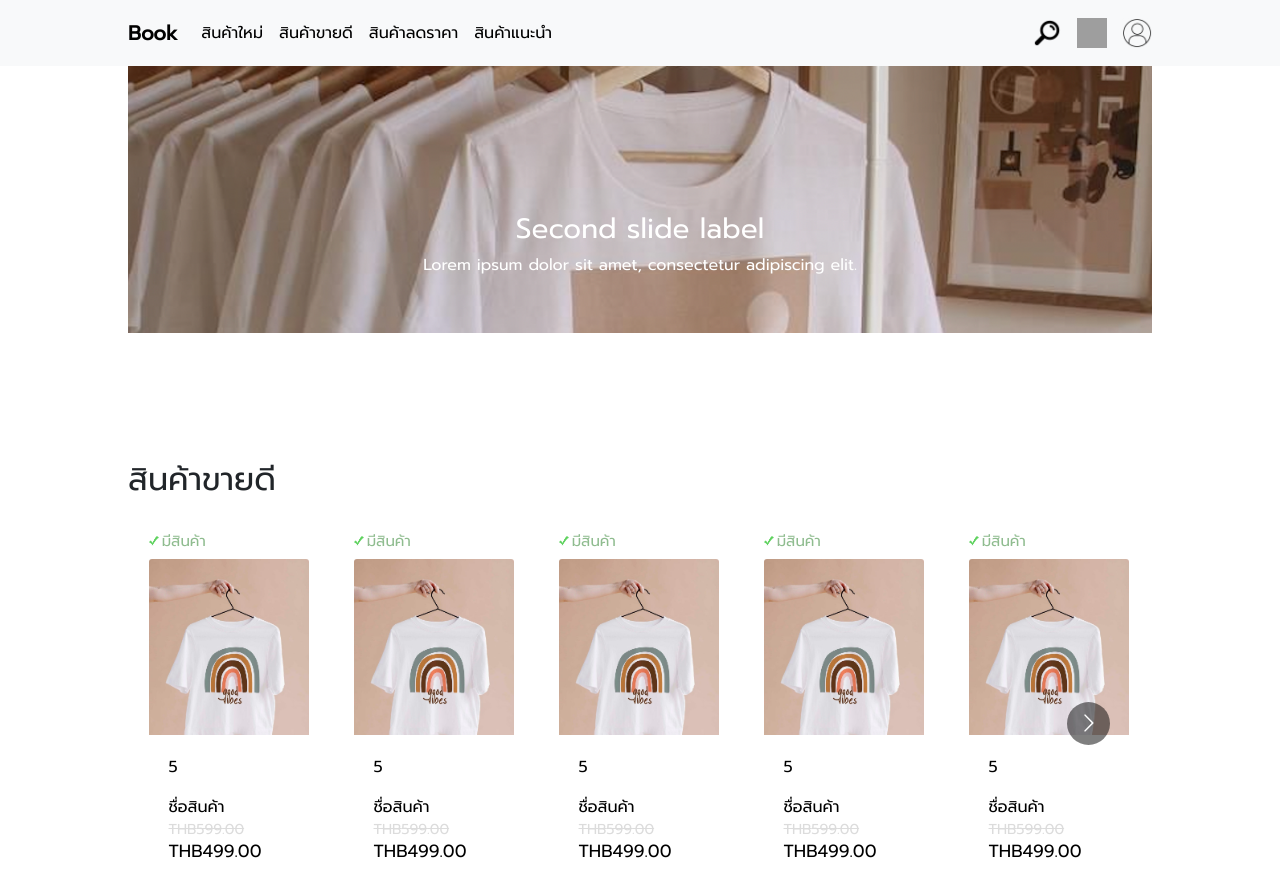
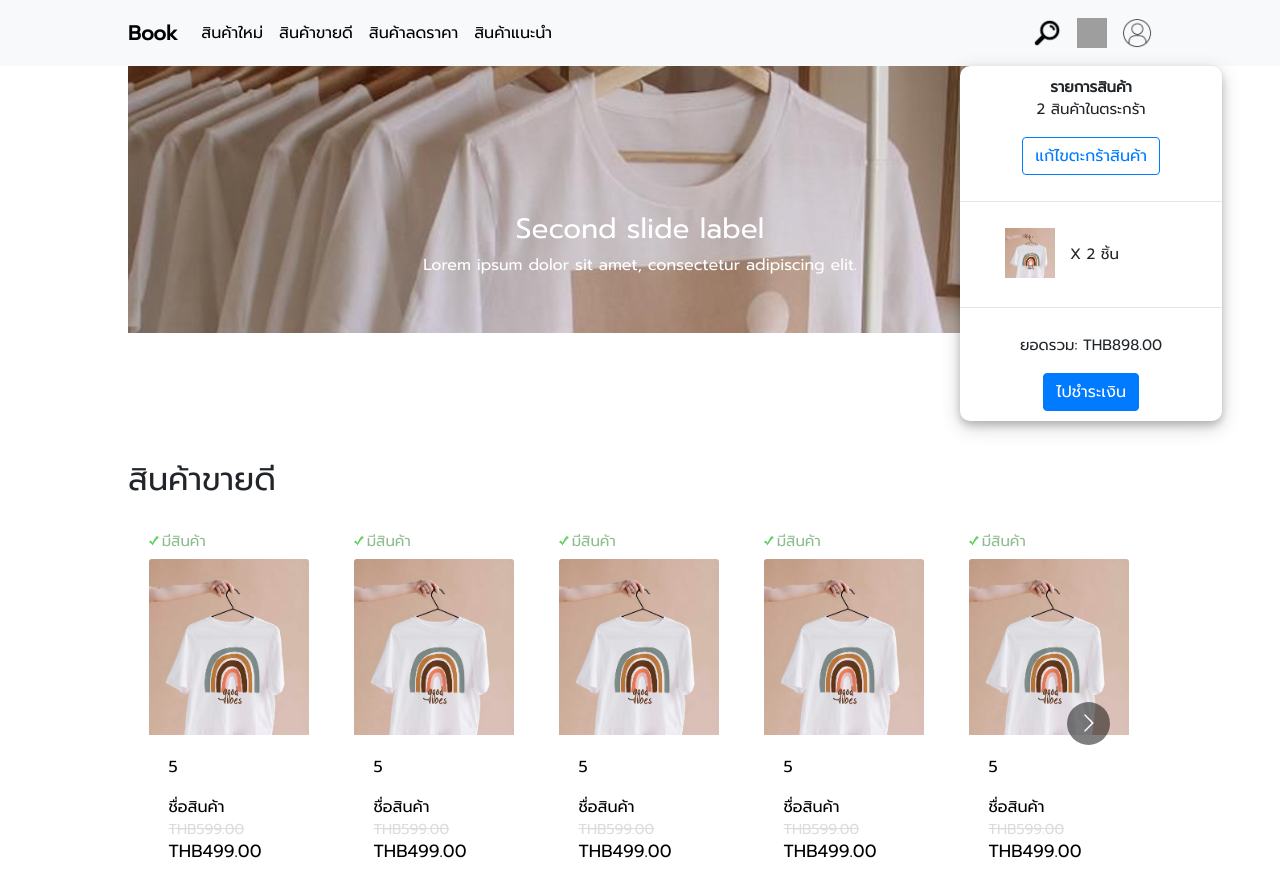
Before and after one commit to Thaksina/website-assignmet, a React (Create React App) app: page / in a window 1280 px wide. Shown: the top 896 px of the page. Built offline with nearby package versions, Linux system fonts and the light colour scheme; grey boxes are pictures that could not be loaded.

Commit message:
create popup

```diff
--- a/src/App.js
+++ b/src/App.js
@@ -29,6 +29,8 @@ const Home = () =>(
       title="สินค้าขายดี"/>
       <CardSlider
       title="สินค้าแนะนำ"/>
+
+
   </div>
 
 );
--- a/src/Components/Navbar.css
+++ b/src/Components/Navbar.css
@@ -19,3 +19,34 @@
     font-weight: bolder;
     font-size: 25px;
 }
+
+
+.iconpic:active .popup{
+    display: none;
+}
+
+.popup{
+    display: block;
+    box-shadow: 0 4px 8px 0 rgb(0 0 0 / 20%), 0 6px 20px 0 rgb(0 0 0 / 19%);
+    border-radius: 10px;
+    background-color: white;
+    z-index: 100;
+    position: fixed;
+    left: 75%;
+    font-size: 15px;
+}
+
+.upperpopup{
+    padding: 10px 60px;
+
+}
+
+.fontpopup{
+    padding-left: 15px;
+    padding-top: 15px;
+}
+
+.popupitempicture{
+    width: 50px;
+    height: 50px;
+}
--- a/src/Components/Navbar.js
+++ b/src/Components/Navbar.js
@@ -1,9 +1,15 @@
 import React from 'react'
 import './Navbar.css'
 import { Link } from "react-router-dom";
+import Popup from './Popup';
+import { useState } from "react";
+import useVisiblityToggler from "./useVisiblityToggler";
 
 
 function Navbar() {
+  const [ContactCardComponent, toggleCardVisiblity] = useVisiblityToggler(
+    <Popup />,true);
+  const [buttonPopup, setButtonPopup] = useState(false);
   return (
     <div className="App">
       <nav class="navbar-expand-lg navbar-light bg-light navbarspace">
@@ -36,11 +42,12 @@ function Navbar() {
       src="./findicon.jpeg"
       alt="Find icon"
     />
-        <img
-      className="iconpic"
+       <img onClick={toggleCardVisiblity}
+      className=" iconpic"
       src="./cart.png"
       alt="Cart icon"
     />
+
         <img
       className="iconpic"
       src="./profile.png"
@@ -63,6 +70,36 @@ function Navbar() {
 
         </nav> */}
 
+{ContactCardComponent}
+        {/* <Popup trigger={buttonPopup}>
+          </Popup> */}
+
+{/* <div className="popup">
+  <div className="upperpopup">
+      <strong>รายการสินค้า</strong>
+  <p>2 สินค้าในตระกร้า</p>
+  <button type="button" class="btn btn-outline-primary">แก้ไขตะกร้าสินค้า</button>
+  </div>
+  <hr></hr>
+
+  <div className="upperpopup">
+    <div className="row">
+    <img class="popupitempicture" src="./shirtpic.jpg" alt="image" />
+    <p className="fontpopup">X 2 ชิ้น</p>
+
+    </div>
+  </div>
+
+  <hr></hr>
+
+<div className="upperpopup">
+<p>ยอดรวม: THB898.00</p>
+<button type="button" class="btn btn-primary">ไปชำระเงิน</button>
+</div>
+
+
+
+</div> */}
 
     </div>
   );
--- /dev/null
+++ b/src/Components/Popup.js
@@ -0,0 +1,40 @@
+import React from 'react'
+import './Navbar.css'
+import { Link } from "react-router-dom";
+
+
+function Popup() {
+  return (
+    <div className="App">
+<div className="popup">
+  <div className="upperpopup">
+      <strong>รายการสินค้า</strong>
+  <p>2 สินค้าในตระกร้า</p>
+  <button type="button" class="btn btn-outline-primary">แก้ไขตะกร้าสินค้า</button>
+  </div>
+  <hr></hr>
+
+  <div className="upperpopup">
+    <div className="row">
+    <img class="popupitempicture" src="./shirtpic.jpg" alt="image" />
+    <p className="fontpopup">X 2 ชิ้น</p>
+
+    </div>
+  </div>
+
+  <hr></hr>
+
+<div className="upperpopup">
+<p>ยอดรวม: THB898.00</p>
+<button type="button" class="btn btn-primary">ไปชำระเงิน</button>
+</div>
+
+
+
+</div>
+</div>
+
+  );
+}
+
+export default Popup;
--- /dev/null
+++ b/src/Components/useVisiblityToggler.js
@@ -0,0 +1,9 @@
+import React, { useState } from "react";
+
+const useVisiblityToggler = (component, visiblity = false) => {
+    const [visible, setVisiblity] = useState(() => visiblity);
+
+    return [visible ? component : null, () => setVisiblity((v) => !v)];
+};
+
+export default useVisiblityToggler;
```
Also changed, not shown: src/Components/Cartpage.js (added), src/Components/Paypage.js (added).
